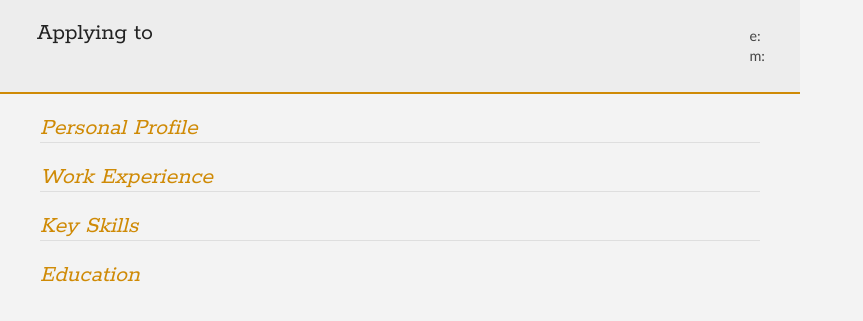
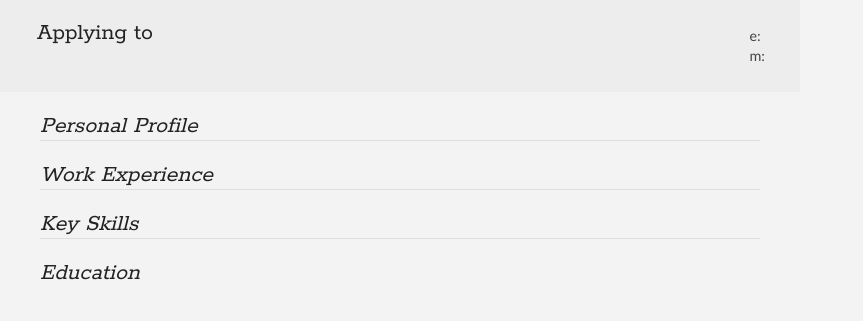
Before and after one commit to nicolaspascual/CVolve, a Django app: template cvolve/templates/pdf_cv.html in a window 1280 px wide. Shown: the top 321 px of the page, without its empty margins (0-863 px from the left). Run offline with Django 3.2, Linux system fonts and the light colour scheme; the template is opened without the code that fills it, so the values that code supplies are empty.

Commit message:
CV template now is colorful

```diff
--- a/cvolve/main/views/CV_download_view.py
+++ b/cvolve/main/views/CV_download_view.py
@@ -13,7 +13,7 @@ from cvolve.main.models import (JobOffer, User, get_education_sorted_by_distance
 
 class CVDownloadView(View):
 
-    def get(self, request, offer_id):
+    def get(self, request, offer_id, cv_color):
         user = User.objects.get(pk=request.user.id)
         offer = JobOffer.objects.get(pk=offer_id)
 
@@ -24,6 +24,7 @@ class CVDownloadView(View):
             'experiences': get_experience_sorted_by_distance(user.id, offer.id, 2, True),
             'projects': get_projects_sorted_by_distance(user.id, offer.id, 2, True),
             'skills': get_skills_sorted_by_distance(user.id, offer.id, return_distances=True),
+            'cv_color': cv_color
         })
 
         font_config = FontConfiguration()
--- a/cvolve/templates/pdf_cv.html
+++ b/cvolve/templates/pdf_cv.html
@@ -44,7 +44,7 @@ p {
 
 .mainDetails {
     padding: 25px 35px;
-    border-bottom: 2px solid #cf8a05;
+    border-bottom: 2px solid #{{cv_color}};
     background: #ededed;
 }
 
@@ -108,7 +108,7 @@ p {
 }
 
 #contactDetails ul li a:hover {
-    color: #cf8a05;
+    color: #{{cv_color}};
 }
 
 
@@ -139,7 +139,7 @@ section:last-child {
     font-family: 'Rokkitt', Helvetica, Arial, sans-serif;
     font-style: italic;
     font-size: 1.5em;
-    color: #cf8a05;
+    color: #{{cv_color}};
 }
 
 .sectionContent h2 {
--- a/cvolve/urls.py
+++ b/cvolve/urls.py
@@ -36,6 +36,6 @@ urlpatterns = [
     path('offers/<int:offer_id>/preview_cv/',
         login_required(views.CVPreviewView.as_view()), name='preview_cv'),
 
-    path('offers/<int:offer_id>/download_cv/',
+    path('offers/<int:offer_id>/download_cv/<slug:cv_color>',
          login_required(views.CVDownloadView.as_view()), name='download_cv'),
 ]
```
